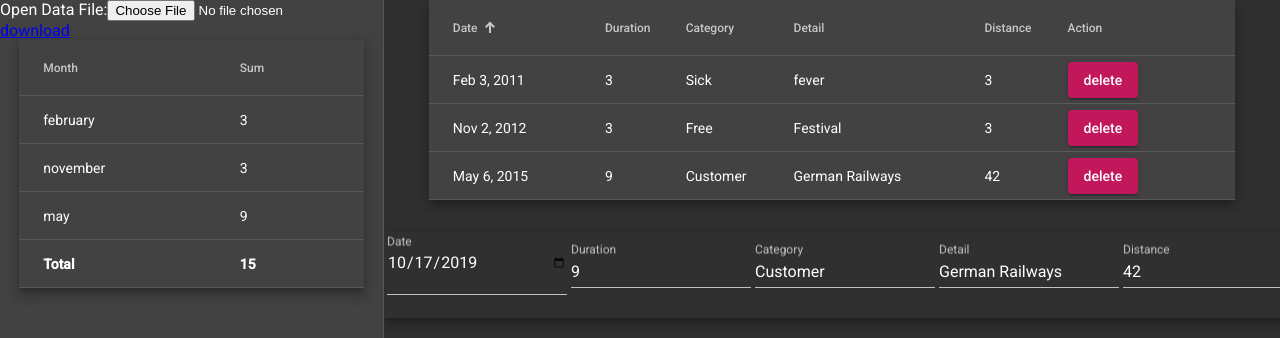
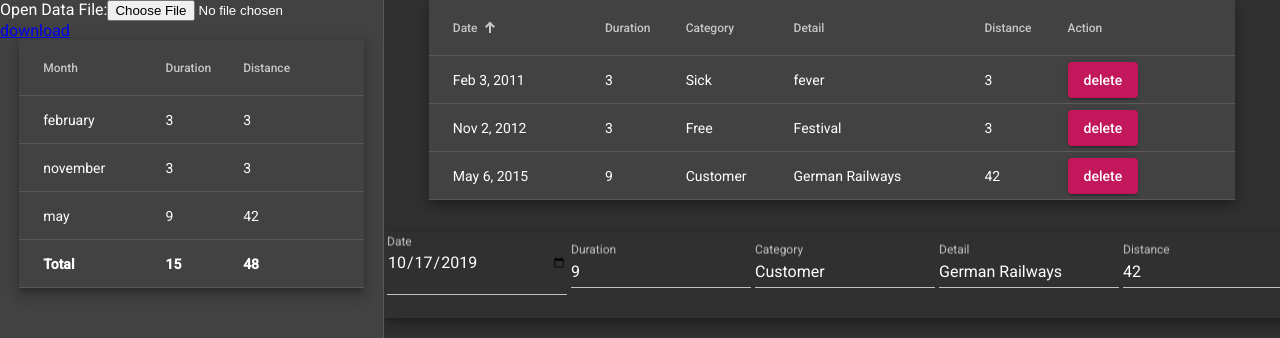
Before and after one commit to timnederhoff/hours-and-miles, an Angular app: page / in a window 1280 px wide. Shown: the top 338 px of the page. Built offline with nearby package versions, Linux system fonts and the light colour scheme.

Commit message:
distance in summary

```diff
--- a/src/app/summary/summary.component.html
+++ b/src/app/summary/summary.component.html
@@ -4,12 +4,17 @@
     <td mat-cell *matCellDef="let month">{{month.key | monthname}}</td>
     <td mat-footer-cell *matFooterCellDef>Total</td>
   </ng-container>
-  <ng-container matColumnDef="sum">
-    <th mat-header-cell *matHeaderCellDef>Sum</th>
-    <td mat-cell *matCellDef="let sum">{{sum.value}}</td>
-    <td mat-footer-cell *matFooterCellDef>{{getTotalDuration()}}</td>
+  <ng-container matColumnDef="duration">
+    <th mat-header-cell *matHeaderCellDef>Duration</th>
+    <td mat-cell *matCellDef="let sum">{{sum.value.duration}}</td>
+    <td mat-footer-cell *matFooterCellDef>{{getTotals().duration}}</td>
   </ng-container>
-  <tr mat-header-row *matHeaderRowDef="['month', 'sum']"></tr>
-  <tr mat-row *matRowDef="let row; columns: ['month', 'sum'];"></tr>
-  <tr mat-footer-row *matFooterRowDef="['month', 'sum']"></tr>
+  <ng-container matColumnDef="distance">
+    <th mat-header-cell *matHeaderCellDef>Distance</th>
+    <td mat-cell *matCellDef="let sum">{{sum.value.distance}}</td>
+    <td mat-footer-cell *matFooterCellDef>{{getTotals().distance}}</td>
+  </ng-container>
+  <tr mat-header-row *matHeaderRowDef="columsToDisplay"></tr>
+  <tr mat-row *matRowDef="let row; columns: columsToDisplay;"></tr>
+  <tr mat-footer-row *matFooterRowDef="columsToDisplay"></tr>
 </table>
--- a/src/app/summary/summary.component.ts
+++ b/src/app/summary/summary.component.ts
@@ -9,6 +9,7 @@ import { Entry, HourMileService } from '../hour-mile.service';
 export class SummaryComponent {
 
   data: Entry[];
+  columsToDisplay = ['month', 'duration', 'distance'];
 
   constructor(private hourMileService: HourMileService) {
     this.data = this.hourMileService.getData();
@@ -16,14 +17,30 @@ export class SummaryComponent {
 
   getStats() {
     const reducer = (acc, cur) => {
-      acc[cur.date.getMonth()] = (acc[cur.date.getMonth()] || 0) + cur.duration;
+      const month = cur.date.getMonth();
+      if (!acc[month]) {
+        acc[month] = {
+          duration: 0,
+          distance: 0
+        } ;
+      }
+      acc[month] = {
+        duration: acc[month].duration + cur.duration,
+        distance: acc[month].distance + cur.distance
+      } ;
       return acc;
     };
     return this.data.reduce(reducer, {});
   }
 
-  getTotalDuration(): number {
-    return this.data.map(o => o.duration).reduce((a, c) => a + c, 0);
+  getTotals() {
+    const totals = this.data.reduce((a, c) => {
+      a.duration += c.duration;
+      a.distance += c.distance;
+      return a;
+    }, { duration: 0, distance: 0 });
+    console.log('totals:', totals)
+    return totals;
   }
 
 }
```
